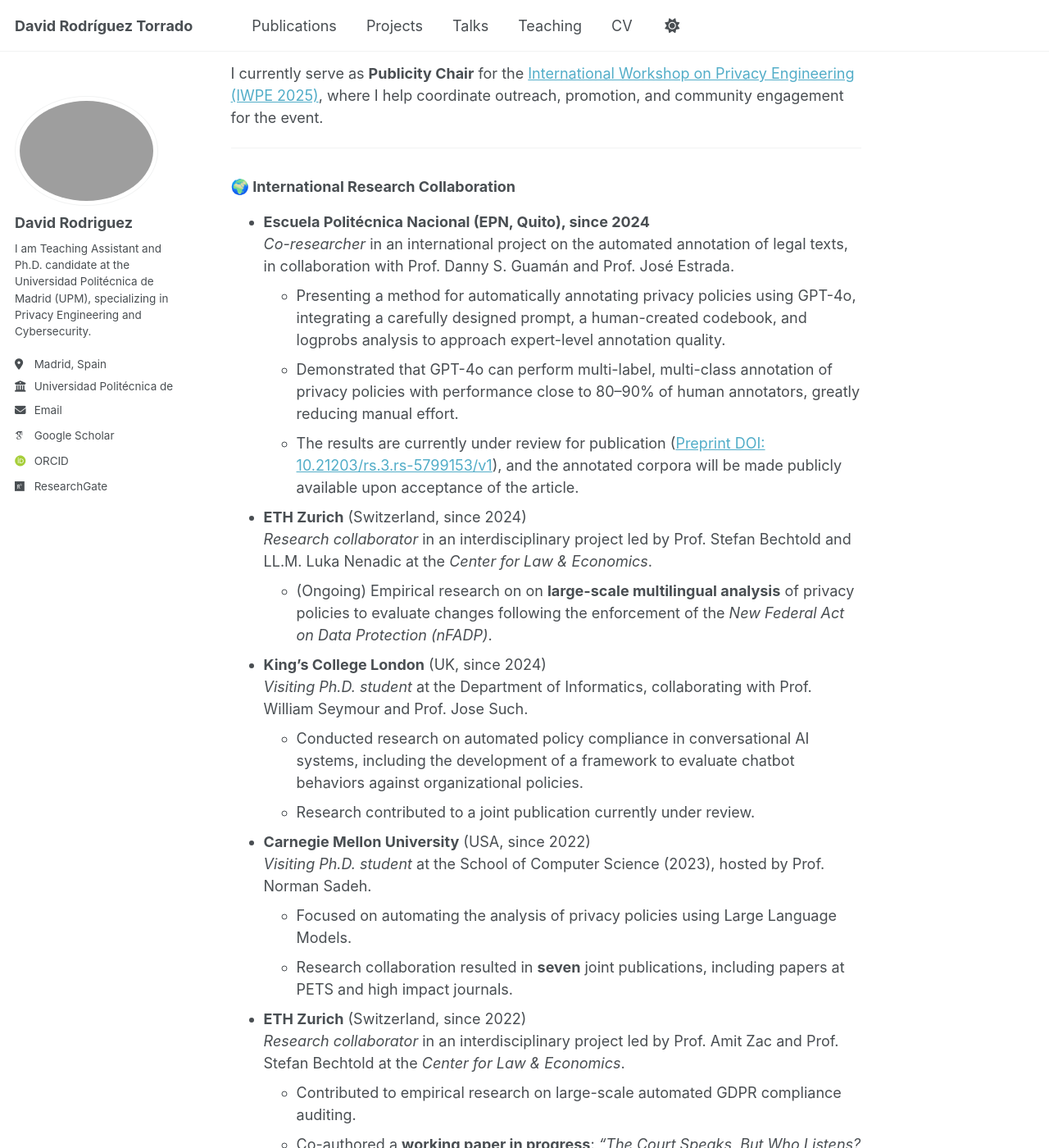
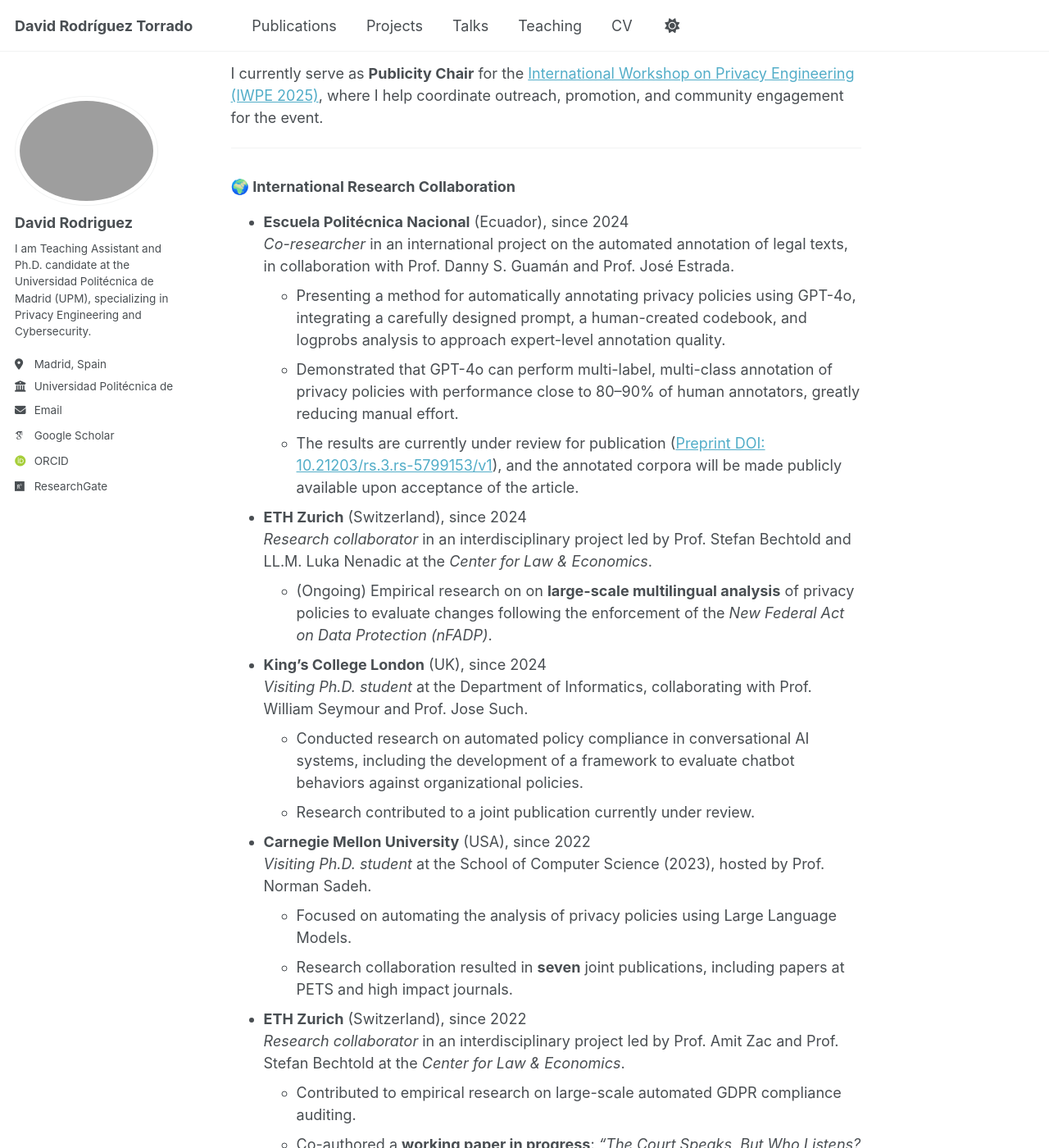
Before and after one commit to DavidRodriguezTorrado/DavidRodriguezTorrado.github.io, a Jekyll site: the page built from _pages/about.md, in a window 1280 px wide and 1400 px high, scrolled down 527 px. Shown: the whole window at 82% size. Built offline with Jekyll 4.4.1, drawn with Linux system fonts in a browser that asks for light colours; some web fonts are replaced.

Commit message:
minor changes

```diff
--- a/_pages/about.md
+++ b/_pages/about.md
@@ -22,23 +22,23 @@ I currently serve as **Publicity Chair** for the [International Workshop on Priv
 ---
 
 ### 🌍 International Research Collaboration
-- **Escuela Politécnica Nacional (EPN, Quito), since 2024**
+- **Escuela Politécnica Nacional** (Ecuador), since 2024
   *Co-researcher* in an international project on the automated annotation of legal texts, in collaboration with Prof. Danny S. Guamán and Prof. José Estrada.
   - Presenting a method for automatically annotating privacy policies using GPT-4o, integrating a carefully designed prompt, a human-created codebook, and logprobs analysis to approach expert-level annotation quality.
   - Demonstrated that GPT-4o can perform multi-label, multi-class annotation of privacy policies with performance close to 80–90% of human annotators, greatly reducing manual effort.
   - The results are currently under review for publication ([Preprint DOI: 10.21203/rs.3.rs-5799153/v1](https://doi.org/10.21203/rs.3.rs-5799153/v1)), and the annotated corpora will be made publicly available upon acceptance of the article.
-- **ETH Zurich** (Switzerland, since 2024)
+- **ETH Zurich** (Switzerland), since 2024
   *Research collaborator* in an interdisciplinary project led by Prof. Stefan Bechtold and LL.M. Luka Nenadic at the *Center for Law & Economics*.
   - (Ongoing) Empirical research on on **large-scale multilingual analysis** of privacy policies to evaluate changes following the enforcement of the *New Federal Act on Data Protection (nFADP)*.
-- **King’s College London** (UK, since 2024)
+- **King’s College London** (UK), since 2024
     *Visiting Ph.D. student* at the Department of Informatics, collaborating with Prof. William Seymour and Prof. Jose Such.
   - Conducted research on automated policy compliance in conversational AI systems, including the development of a framework to evaluate chatbot behaviors against organizational policies.
   - Research contributed to a joint publication currently under review.
-- **Carnegie Mellon University** (USA, since 2022)
+- **Carnegie Mellon University** (USA), since 2022
   *Visiting Ph.D. student* at the School of Computer Science (2023), hosted by Prof. Norman Sadeh.
   - Focused on automating the analysis of privacy policies using Large Language Models.
   - Research collaboration resulted in **seven** joint publications, including papers at PETS and high impact journals.
-- **ETH Zurich** (Switzerland, since 2022)
+- **ETH Zurich** (Switzerland), since 2022
   *Research collaborator* in an interdisciplinary project led by Prof. Amit Zac and Prof. Stefan Bechtold at the *Center for Law & Economics*.
   - Contributed to empirical research on large-scale automated GDPR compliance auditing.
   - Co-authored a **working paper in progress**: *“The Court Speaks, But Who Listens? Automated Compliance Review of the GDPR”* (CLE Working Paper Series 01/2024).
```
